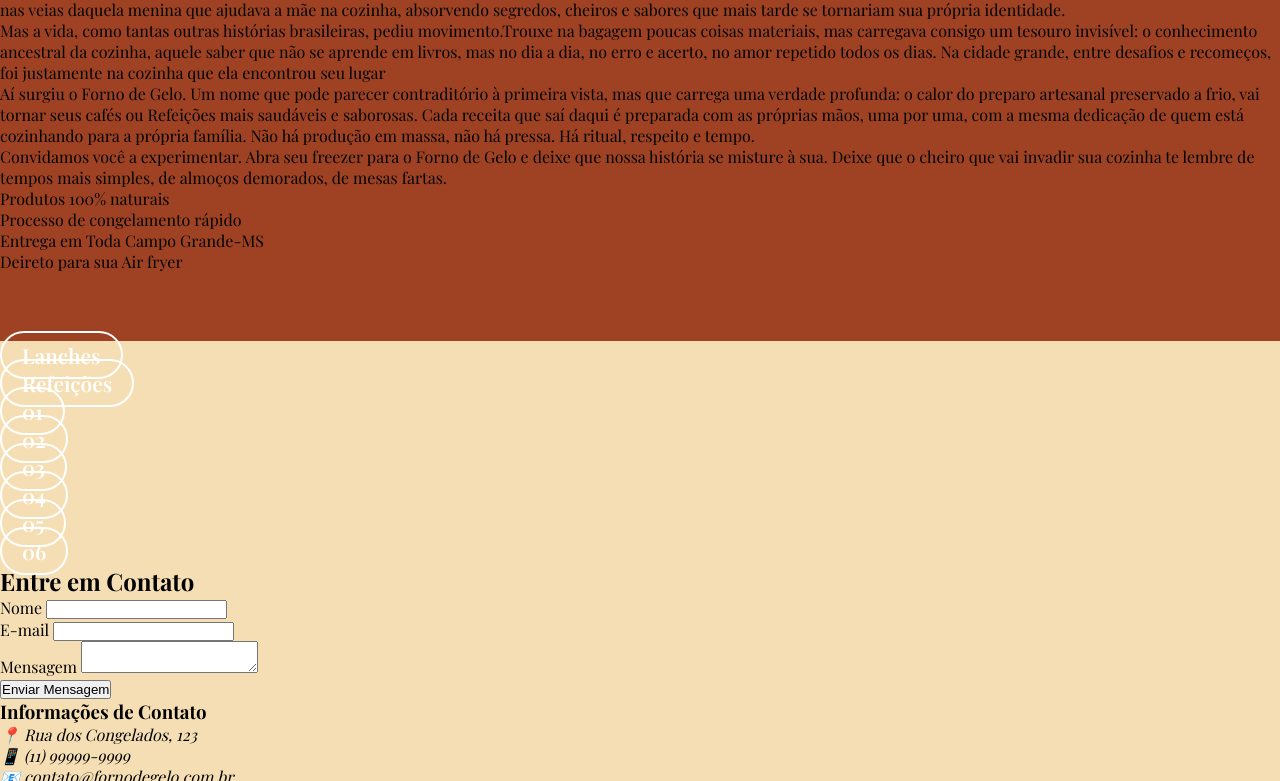
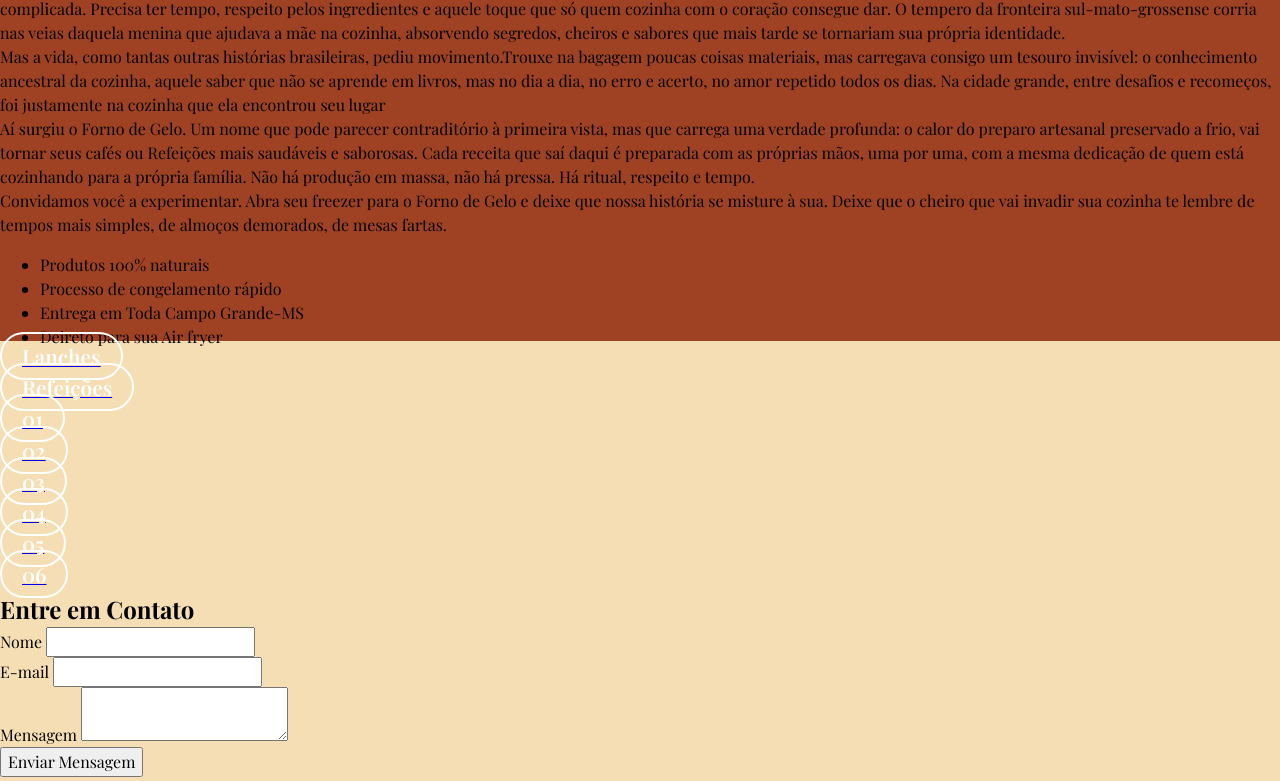
Before and after one commit to Marc0sVeiga/Forno-de-gelo, a plain HTML site: page index.html in a window 1280 px wide. Shown: the part 659-1440 px from the top of the page. Drawn offline with nearby package versions, Linux system fonts and the light colour scheme; a web font is replaced by a local one.

Commit message:
feat: troca de reset.css antigo pelo moderno de andy bell

```diff
--- a/src/css/reset.css
+++ b/src/css/reset.css
@@ -1,16 +1,77 @@
-*{
-    margin: 0;
-    padding: 0;
-    box-sizing: border-box;
+/* Reset CSS baseado no reset do Andy Bell */
+
+/* Box sizing rules */
+*,
+*::before,
+*::after {
+	box-sizing: border-box;
 }
 
-a{
-    text-decoration: none;
-    color: #ffffff;
+/* Remove default margin */
+body,
+h1,
+h2,
+h3,
+h4,
+h5,
+h6,
+p,
+figure,
+blockquote,
+dl,
+dd {
+	margin: 0;
 }
 
-ul, ol{
-  list-style: none;
-  padding:0;
-  margin: 0;
+/* Remove list styles on ul, ol elements with a list role, which suggests default styling will be removed */
+ul[role="list"],
+ol[role="list"] {
+	list-style: none;
 }
+
+/* Set core root defaults */
+html:focus-within {
+	scroll-behavior: smooth;
+}
+
+/* Set core body defaults */
+body {
+	min-height: 100vh;
+	text-rendering: optimizeSpeed;
+	line-height: 1.5;
+}
+
+/* A elements that don't have a class get default styles */
+a:not([class]) {
+	text-decoration-skip-ink: auto;
+}
+
+/* Make images easier to work with */
+img,
+picture {
+	max-width: 100%;
+	display: block;
+}
+
+/* Inherit fonts for inputs and buttons */
+input,
+button,
+textarea,
+select {
+	font: inherit;
+}
+
+/* Remove all animations, transitions and smooth scroll for people that prefer not to see them */
+@media (prefers-reduced-motion: reduce) {
+	html:focus-within {
+		scroll-behavior: auto;
+	}
+	*,
+	*::before,
+	*::after {
+		animation-duration: 0.01ms !important;
+		animation-iteration-count: 1 !important;
+		transition-duration: 0.01ms !important;
+		scroll-behavior: auto !important;
+	}
+}
```
Also changed, not shown: index.html (+14 -6 lines).
